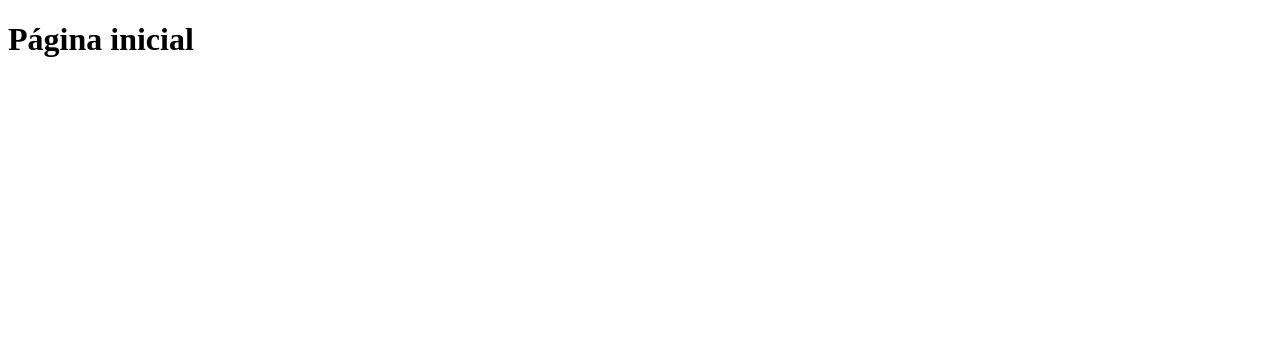
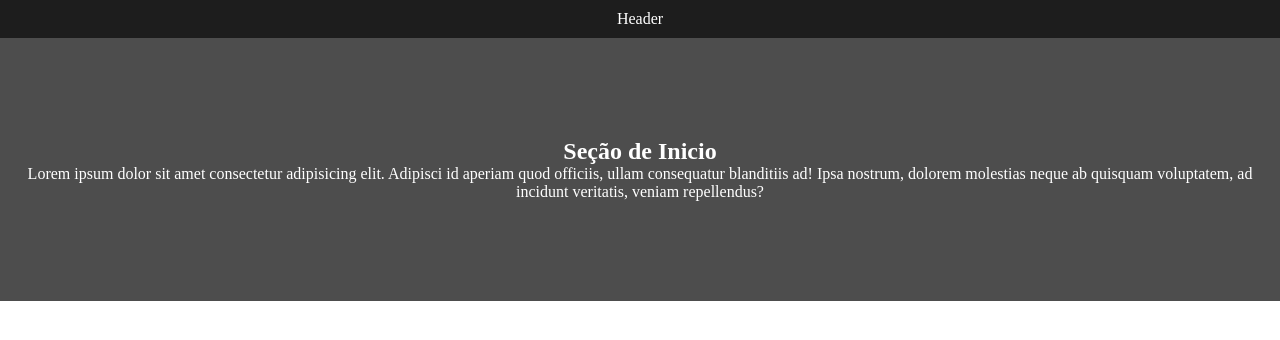
Before and after one commit to ujhessie/Desafio-IV, a React (Vite) app: page / in a window 1280 px wide. Shown: the top 340 px of the page. Built offline with nearby package versions, Linux system fonts and the light colour scheme.

Commit message:
Estrutura atualizada

```diff
--- /dev/null
+++ b/src/components/Header/Header.jsx
@@ -0,0 +1,10 @@
+import "./header.css";
+
+
+export const Header = () => {
+  return (
+    <header>
+      <p>Header</p>
+    </header>
+  );
+};
--- /dev/null
+++ b/src/components/Header/header.css
@@ -0,0 +1,6 @@
+header {
+    text-align: center;
+    padding: 10px;
+    background-color: #1d1d1d;
+    color: white;
+}
--- a/src/pages/HomePage/HomePage.jsx
+++ b/src/pages/HomePage/HomePage.jsx
@@ -1,7 +1,11 @@
+import { Header } from "./../../components/Header/Header";
+import { Sec_Inicio } from "./components/Sec_Inicio/Sec_Inicio";
+
 export const HomePage = () => {
   return (
     <div>
-      <h1>Página inicial</h1>
+      <Header />
+      <Sec_Inicio />
     </div>
   );
 };
--- /dev/null
+++ b/src/pages/HomePage/components/Sec_Inicio/Sec_Inicio.jsx
@@ -0,0 +1,17 @@
+import "./sec_Inicio.css"
+
+export const Sec_Inicio = () => {
+  return (
+    <>
+      <section>
+        <h1>Seção de Inicio</h1>
+        <p>
+          Lorem ipsum dolor sit amet consectetur adipisicing elit. Adipisci id
+          aperiam quod officiis, ullam consequatur blanditiis ad! Ipsa nostrum,
+          dolorem molestias neque ab quisquam voluptatem, ad incidunt veritatis,
+          veniam repellendus?
+        </p>
+      </section>
+    </>
+  );
+};
--- /dev/null
+++ b/src/pages/HomePage/components/Sec_Inicio/sec_Inicio.css
@@ -0,0 +1,6 @@
+section {
+    padding: 100px 20px;
+    text-align: center;
+    background-color: #4d4d4d;
+    color: white;
+}
--- a/src/styles/global.css
+++ b/src/styles/global.css
@@ -0,0 +1,7 @@
+* {
+    border: 0;
+    margin: 0;
+    padding: 0;
+    box-sizing: border-box;
+    text-decoration: none;
+}
```
Also changed, not shown: src/pages/HomePage/components/Sec_Inicio.jsx (deleted), src/pages/HomePage/components/Sec_sobre.jsx (deleted).
